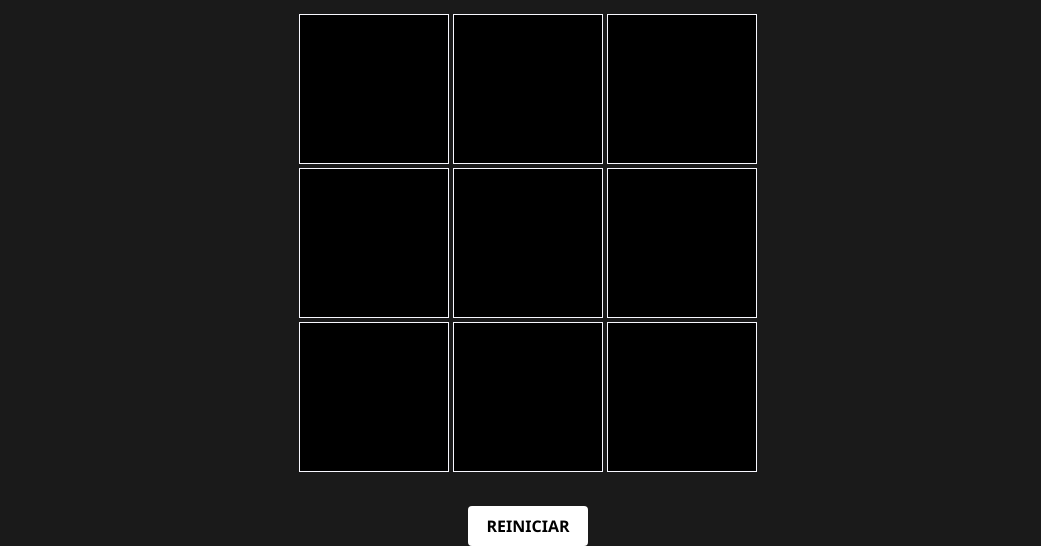
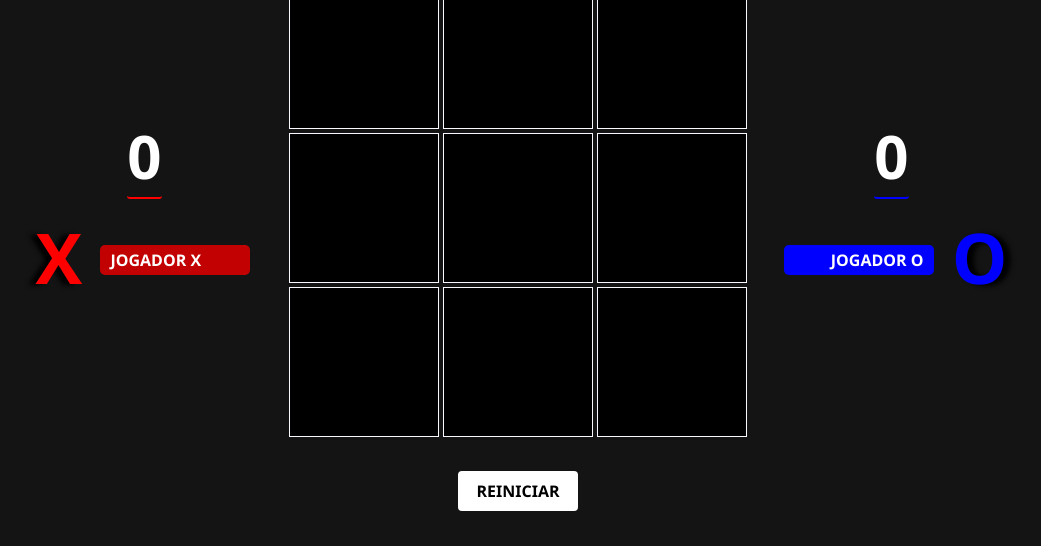
Before and after one commit to DevoidTuna/Learning, a plain HTML site: page PROJETOS/1 - Jogo da Velha/index.html in a window 1280 px wide. Shown: the part 267-813 px from the top of the page, without its empty margins (122-1163 px from the left). Drawn offline with Linux system fonts and the light colour scheme.

Commit message:
Update Jogo da velha "finalizado"

```diff
--- a/PROJETOS/1 - Jogo da Velha/index.html
+++ b/PROJETOS/1 - Jogo da Velha/index.html
@@ -12,9 +12,14 @@
         <h2>BOM JOGO!</h2>
     </section>
     <section id="jogo">
-        <h2 id="pontosX" class="pontos txt">Pontos X: 0</h2>
-        <h2 id="pontosO" class="pontos txt">Pontos O: 0</h2>
         <h2 id="status" class="txt">Bom jogo!</h2>
+        <div id="jogo-container">
+            <div id="jogador1div">
+                <h2 id="pontosX" class="pontos txt">0</h2><br>
+                <div id="X">X
+                    <input type="text" name="jogador1" id="jogador1" value="Jogador X">
+                </div>
+            </div>
             <div id="tabela">
                 <input type="button" value=" " class="bloco" onclick="clicar(0)">
                 <input type="button" value=" " class="bloco" onclick="clicar(1)">
@@ -26,6 +31,15 @@
                 <input type="button" value=" " class="bloco" onclick="clicar(7)">
                 <input type="button" value=" " class="bloco" onclick="clicar(8)"><br>
             </div>
+            <div id="jogador2div">
+                <h2 id="pontosO" class="pontos txt">0</h2><br>
+                <div id="O">
+                    <input type="text" name="jogador2" id="jogador2" value="Jogador O">
+                    O
+                </div>
+            </div>
+        </div>
+
         <div id="rodape">
             <input type="button" value="REINICIAR" id="btn-reiniciar-rodape" onclick="reiniciar()">
         </div>
--- a/PROJETOS/1 - Jogo da Velha/script.js
+++ b/PROJETOS/1 - Jogo da Velha/script.js
@@ -27,7 +27,6 @@ const posicoesVitoria = [
     [2, 4, 6]
 ]
 
-
 reiniciar()
 
 function clicar(i) {
@@ -39,23 +38,27 @@ function clicar(i) {
             posicoes[i] -= 1
         }
         alternador()
-        statusTXT.innerHTML = `${jogador}`
+        statusTXT.innerHTML = jogador
     }
     checagem()
-    pontosXTXT.innerHTML = `Pontos X: ${pontosX}`
-    pontosOTXT.innerHTML = `Pontos O: ${pontosO}`
+    pontosXTXT.innerHTML = pontosX
+    pontosOTXT.innerHTML = pontosO
 }
 
 function checagem() {
     for(let i = 0; i < 8; i++) {
         let check = posicoes[posicoesVitoria[i][0]] + posicoes[posicoesVitoria[i][1]] + posicoes[posicoesVitoria[i][2]]
-        let empate = (posicoes.every( (e) => e != 0))
+        let empate = posicoes.every(e => (e) != 0 && check < 3 && check > -3)
         if(check == 3) {
             statusTXT.innerHTML = 'Vitória X'
+            pontosX += 1
             destaque(bloco[posicoesVitoria[i][0]], bloco[posicoesVitoria[i][1]], bloco[posicoesVitoria[i][2]])
+            break
         } else if(check == -3) {
             statusTXT.innerHTML = 'Vitória O'
+            pontosO += 1
             destaque(bloco[posicoesVitoria[i][0]], bloco[posicoesVitoria[i][1]], bloco[posicoesVitoria[i][2]])
+            break
         } else if(empate == true) {
             statusTXT.innerHTML = 'EMPATE'
             statusTXT.style.color = 'yellow'
@@ -85,8 +88,6 @@ function quemComeca() {
         return jogador = 'X'
     }
 }
-
-
 
 function destaque(x, y, z) {
     for(let i = 0; i < 9; i++) {
--- a/PROJETOS/1 - Jogo da Velha/style.css
+++ b/PROJETOS/1 - Jogo da Velha/style.css
@@ -16,9 +16,8 @@
 }
 
 body {
-    background-color: rgb(26, 26, 26);
+    background-color: rgb(20, 20, 20);
     color: white;
-    margin-left: 20px;
     text-align: center;
     font-family: 'Segoe UI', Tahoma, Geneva, Verdana, sans-serif;
 }
@@ -46,6 +45,7 @@ body {
 #tabela {
     margin: 30px 0px;
     min-width: 470px;
+    align-self: center;
 }
 
 #menu {
@@ -66,14 +66,78 @@ body {
     margin-right: 20px;
     border-bottom: 2px solid red;
     border-radius: 3px;
+    font-size: 60px;
 }
 
 #pontosO {
     margin-left: 20px;
     border-bottom: 2px solid blue;
     border-radius: 3px;
+    font-size: 60px;
 }
 
 #status {
     font-size: 40px;
 }
+
+#jogo-container {
+    display: flex;
+    flex-direction: row;
+    align-items: center;
+    justify-content: center;
+}
+
+#jogador1div, #jogador2div {
+    min-width: 257px;
+}
+
+#jogador1,
+#jogador2 {
+    width: 150px;
+    height: 30px;
+    margin: 23px;
+    margin-top: 0px;
+    font-size: 16px;
+    font-family: 'Segoe UI', Tahoma, Geneva, Verdana, sans-serif;
+    font-weight: 600;
+    color: white;
+    border: 0px;
+    text-indent: 10px;
+    border-radius: 5px;
+    vertical-align: 18px;
+    text-transform: uppercase;
+}
+
+#jogador1:hover, #jogador2:hover {
+    box-shadow: 2px 2px 10px 2px black;
+}
+
+#jogador1 {
+    background-color: rgb(194, 2, 2);
+    margin-left: 0px;
+}
+
+#jogador2 {
+    background-color: blue;
+    margin-right: 0px;
+    direction: rtl;
+    margin-left: 28px;
+}
+
+#X,
+#O {
+    font-size: 70px;
+    font-family: 'Segoe UI', Tahoma, Geneva, Verdana, sans-serif;
+    font-weight: 600;
+    text-transform: uppercase;
+}
+
+#X {
+    color: red;
+    text-shadow: -7px 1px 5px black;
+}
+
+#O {
+    color: blue;
+    text-shadow: 7px 1px 5px black;
+}
```
Lines whose indentation alone changed are shown as unchanged.
